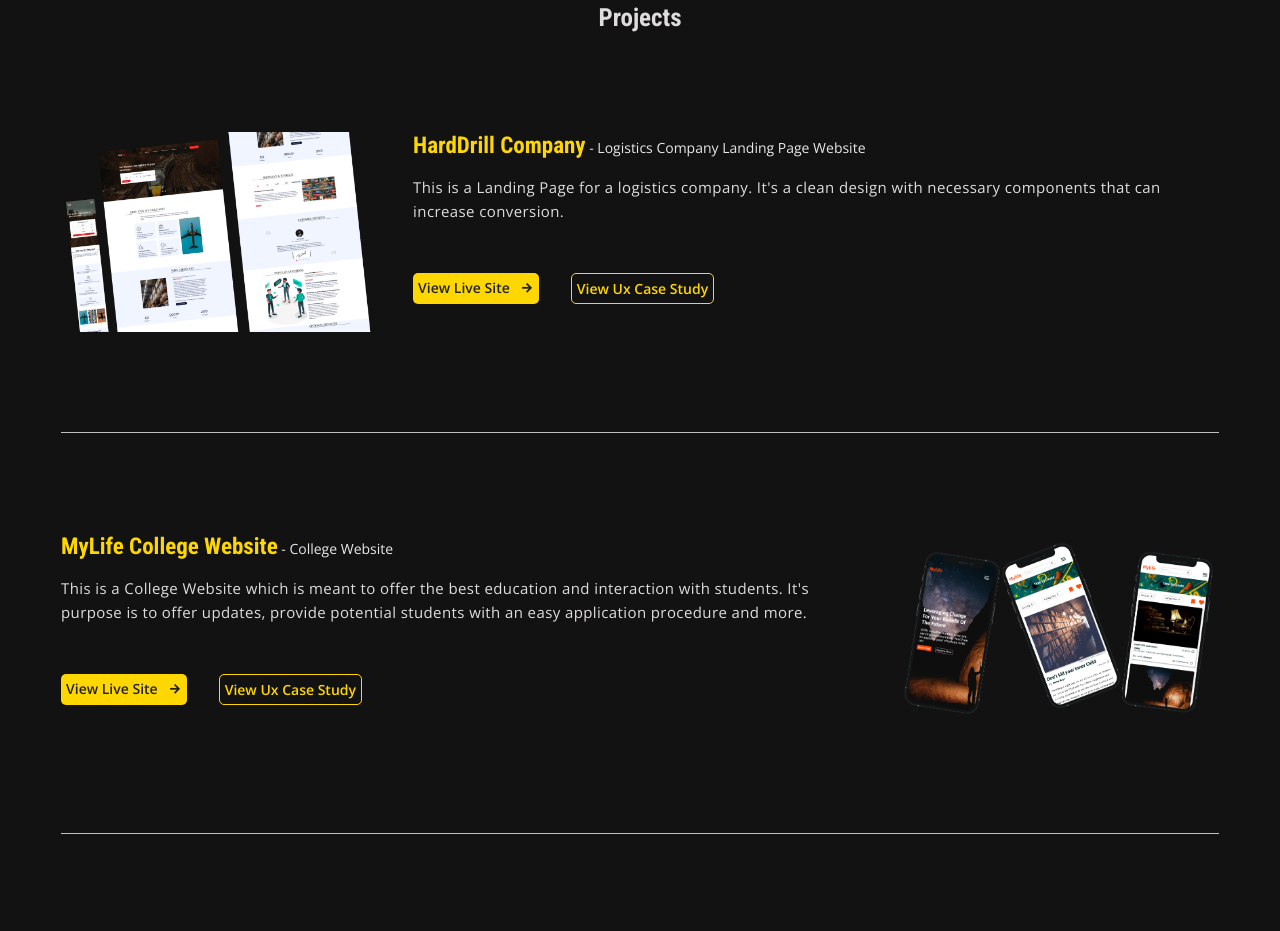
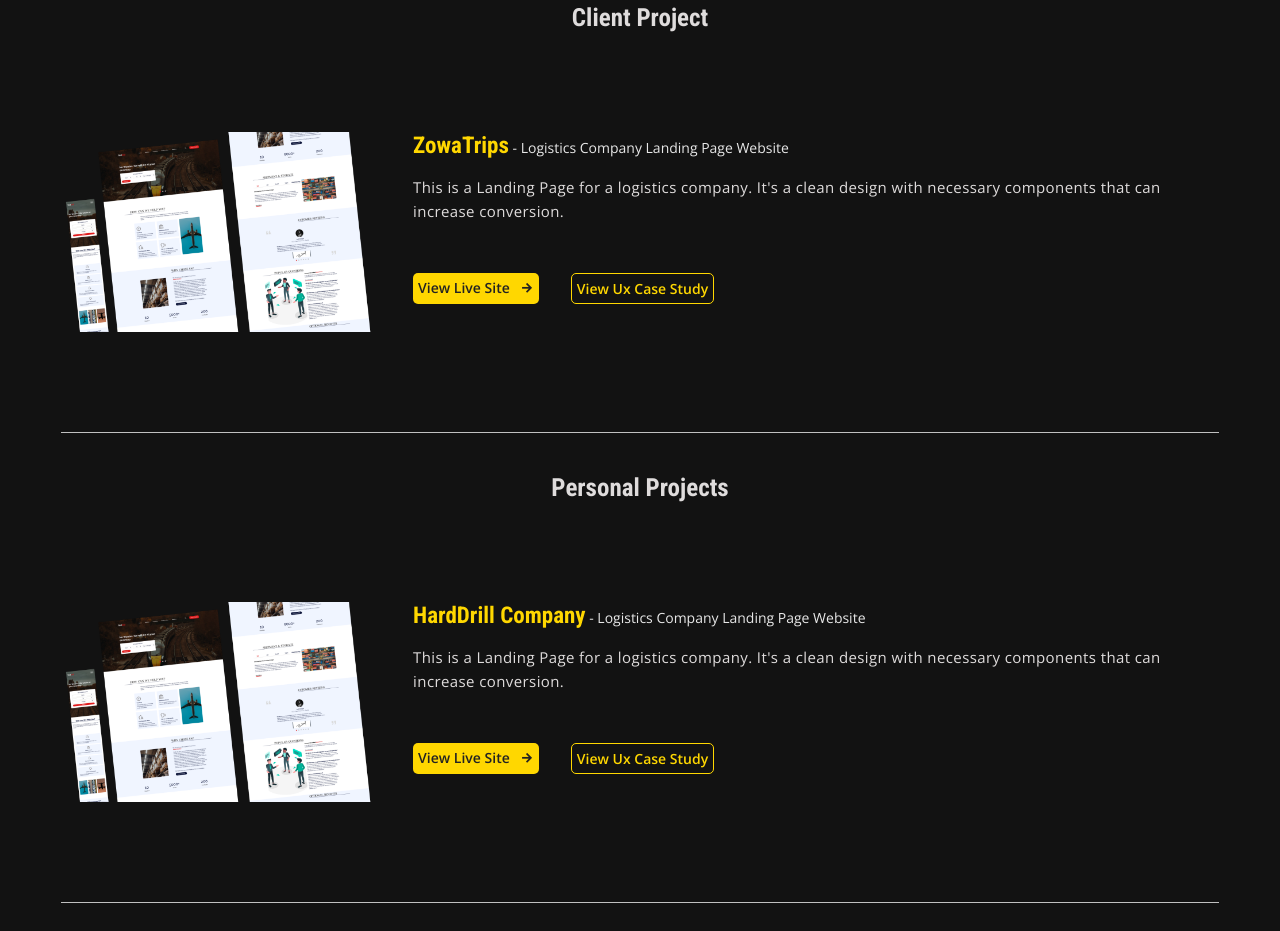
Before and after one commit to Stranger-ghope/Portfolio-main, a plain HTML site: page index.html in a window 1280 px wide. Shown: the part 1512-2443 px from the top of the page. Drawn offline with nearby package versions, Linux system fonts and the light colour scheme.

Commit message:
Update index.html

```diff
--- a/index.html
+++ b/index.html
@@ -87,7 +87,32 @@
     <!-- Projects -->
     <section class="projects" id="project">
         <div class="all-projects container">
-            <h1 class="hfont white al-c">Projects</h1>
+            <h1 class="hfont white al-c">Client Project</h1>
+
+
+            <!-- First Project -->
+            <div class="project">
+                <img src="img/Hardrill-thumbnail.png"  class="pro-img" alt="">
+                <div class="p-details">
+                    <h2 class="yellow subhead">ZowaTrips<span class="sidetitle"> - Logistics Company Landing Page Website</span></h2>
+                    <p class="nfont">This is a Landing Page for a logistics company. It's a clean design with necessary components that can increase conversion.</p> <br>
+                    <!-- <p class="nfont">December 2023</p> -->
+                    <div class="main-btn">
+                        <a target=”_blank” href="https://hardrill.netlify.app" class="btn1">View Live Site<i class="ri-arrow-right-line"></i></a>
+                        <a target="_blank" href="one_logstudies.html" class="btn2">View Ux Case Study</a>
+                    </div>
+                </div>
+            </div>
+        </div>
+    </section>
+
+
+
+
+    <!-- Projects -->
+    <section class="projects" id="project">
+        <div class="all-projects container">
+            <h1 class="hfont white al-c">Personal Projects</h1>
 
 
             <!-- First Project -->
```
